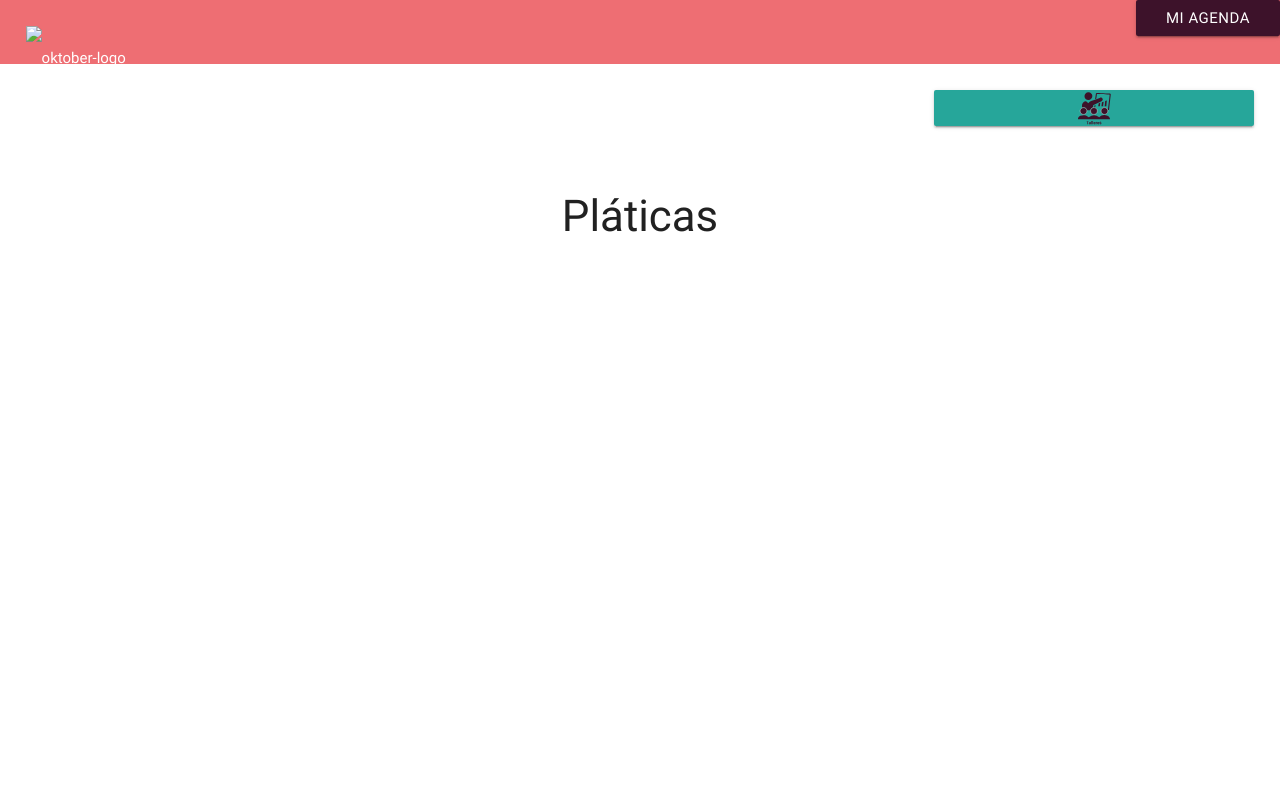
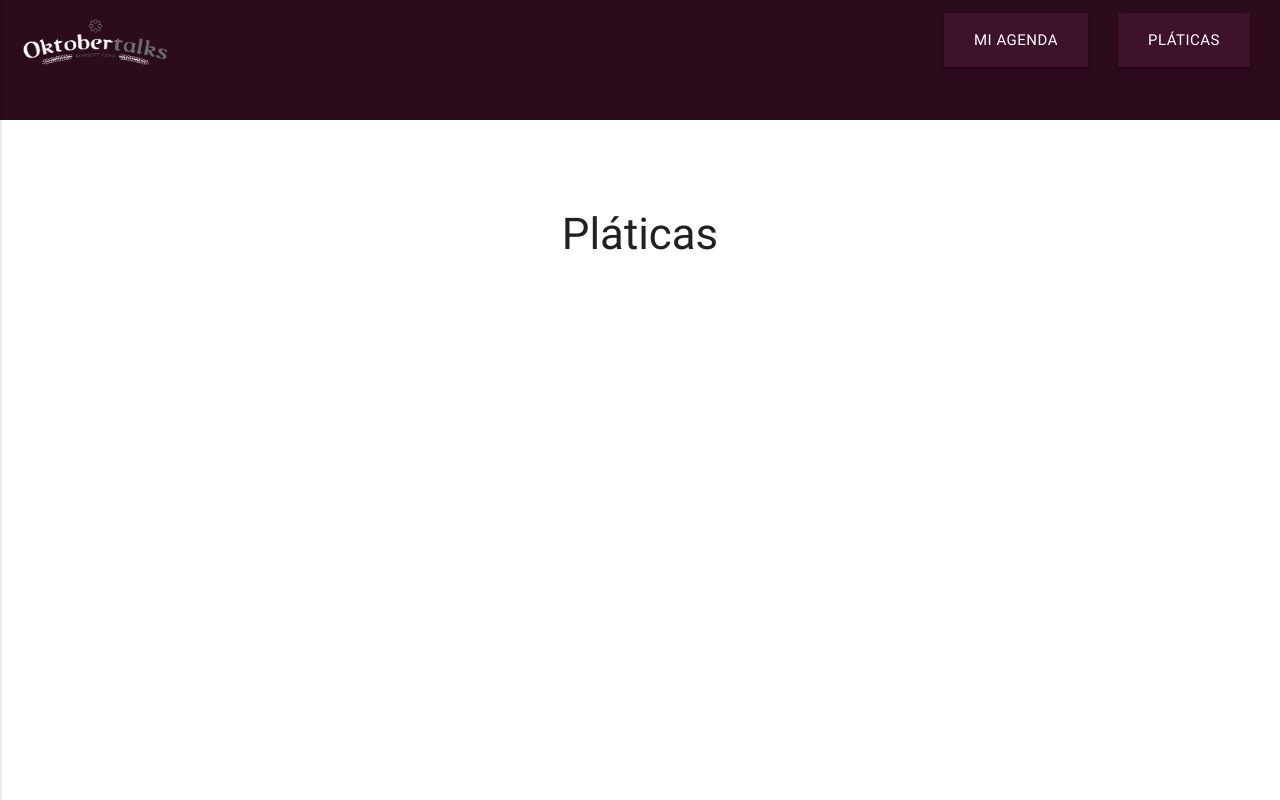
Before and after one commit to Any28Flo/octoberTalks_Nearsoft, a plain HTML site: page src/views/charlas.html in a window 1280 px wide. Drawn offline with nearby package versions, Linux system fonts and the light colour scheme; no server answers.

Commit message:
arreglando nav de platicas

```diff
--- a/src/views/charlas.html
+++ b/src/views/charlas.html
@@ -11,15 +11,25 @@
 
 </head>
 <body>
-	<nav class=".nav">
-		<img src="../assets/img/oktoberTalksLogo.jpg" alt="oktober-logo" class="logo">
-		<a class="btn btn_agenda  color-btn-miagenda right">Mi Agenda</a>
+
+			<nav class="navTam navpurpura">
+				<div class="nav-wrapper navpurpura">
+					<a href="../../index.html" class="brand-logo"><img class="left responsive-img logoSeccion"  src="../../assets/img/oktobertalks-03.png" alt="nearsoft"></a>
+					<a href="#" data-activates="mobile-demo-talleres" class="button-collapse"><i class="material-icons white-text">menu</i></a>
+					<ul id="nav-mobile" class="right hide-on-med-and-down">
+						<li><a href="./miagenda.html"class="btn-large btn_agenda  color-btn-miagenda right">Mi Agenda</a></li>
+						<li><a href="./charlas.html" class='btn btn_agenda btn-large color-btn-miagenda right'>Pláticas</a></li>
+
+					</ul>
+					<ul class="side-nav" id="mobile-demo-talleres">
+						<li><a href="./miagenda.html" class='btn btn_agenda texto-purpura color-btn-miagenda '>Mi agenda</a></li>
+						<li><a href="./charlas.html" class='btn btn_agenda texto-purpura color-btn-miagenda '>Pláticas</a></li>
+						<li><a href="./talleres.html" class='btn btn_agenda texto-purpura color-btn-miagenda '>Talleres</a></li>
+					</ul>
+				</div>
 			</nav>
 
-	<div>
-		<a href="#"><img src="../../assets/img/taller.svg" alt="taller" class="logo btn btn_agenda right"></a>
-	</div>
-
+	<div class="container">
 		<h3 class="center titulo">Pláticas</h3>
 
 		<section class="container" id="contenedorCharlas">
@@ -34,6 +44,7 @@
 	      <a href="#!" class="modal-action modal-close waves-effect waves-green btn-flat">Agree</a>
 	    </div> -->
 	  </div>
+  </div>
 	<script type="text/javascript" src="https://code.jquery.com/jquery-3.2.1.min.js"></script>
 	<script src="https://cdnjs.cloudflare.com/ajax/libs/materialize/0.100.1/js/materialize.min.js"></script>
 	<script type="text/javascript" src="../js/charlas.js">
```
Lines whose indentation alone changed are shown as unchanged.
